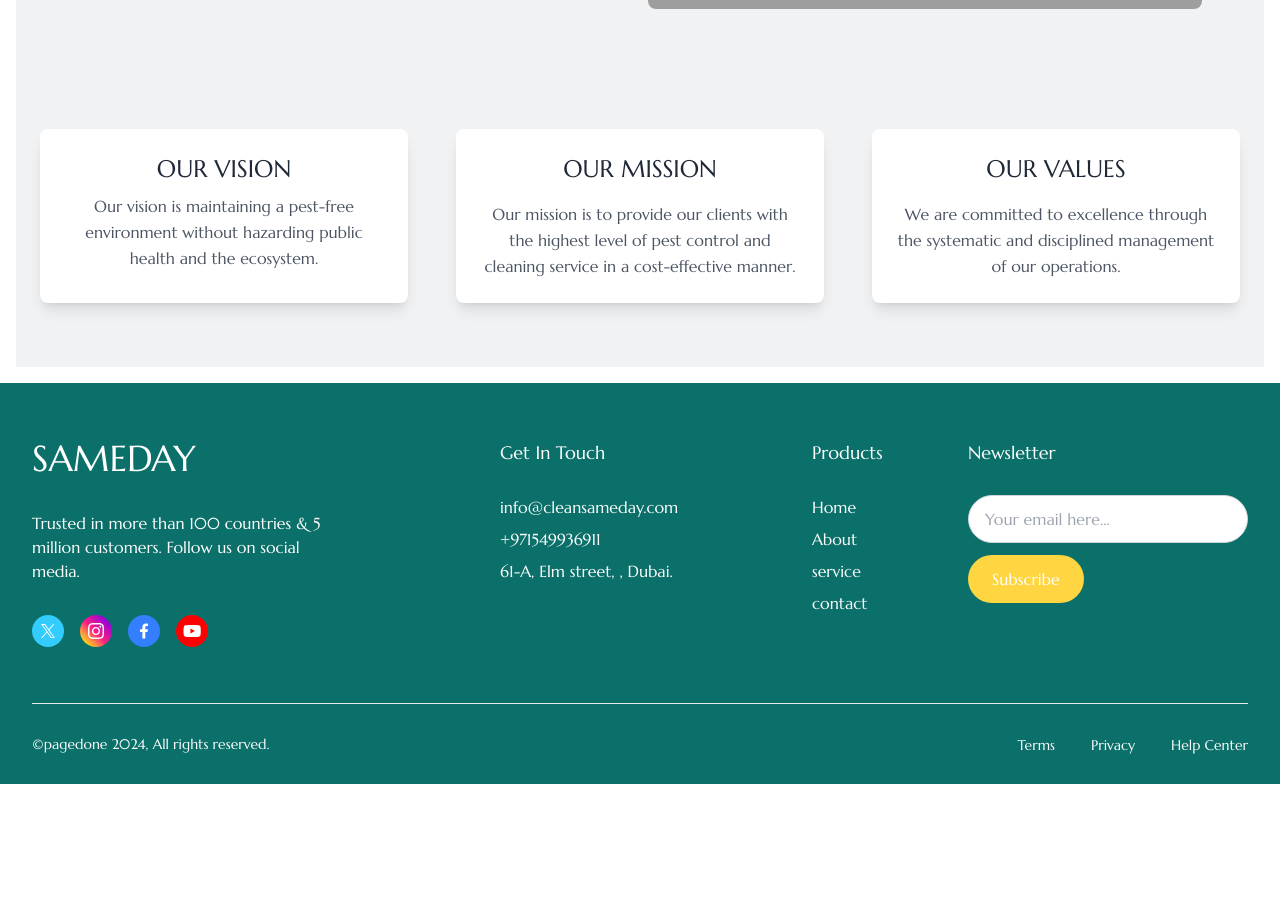
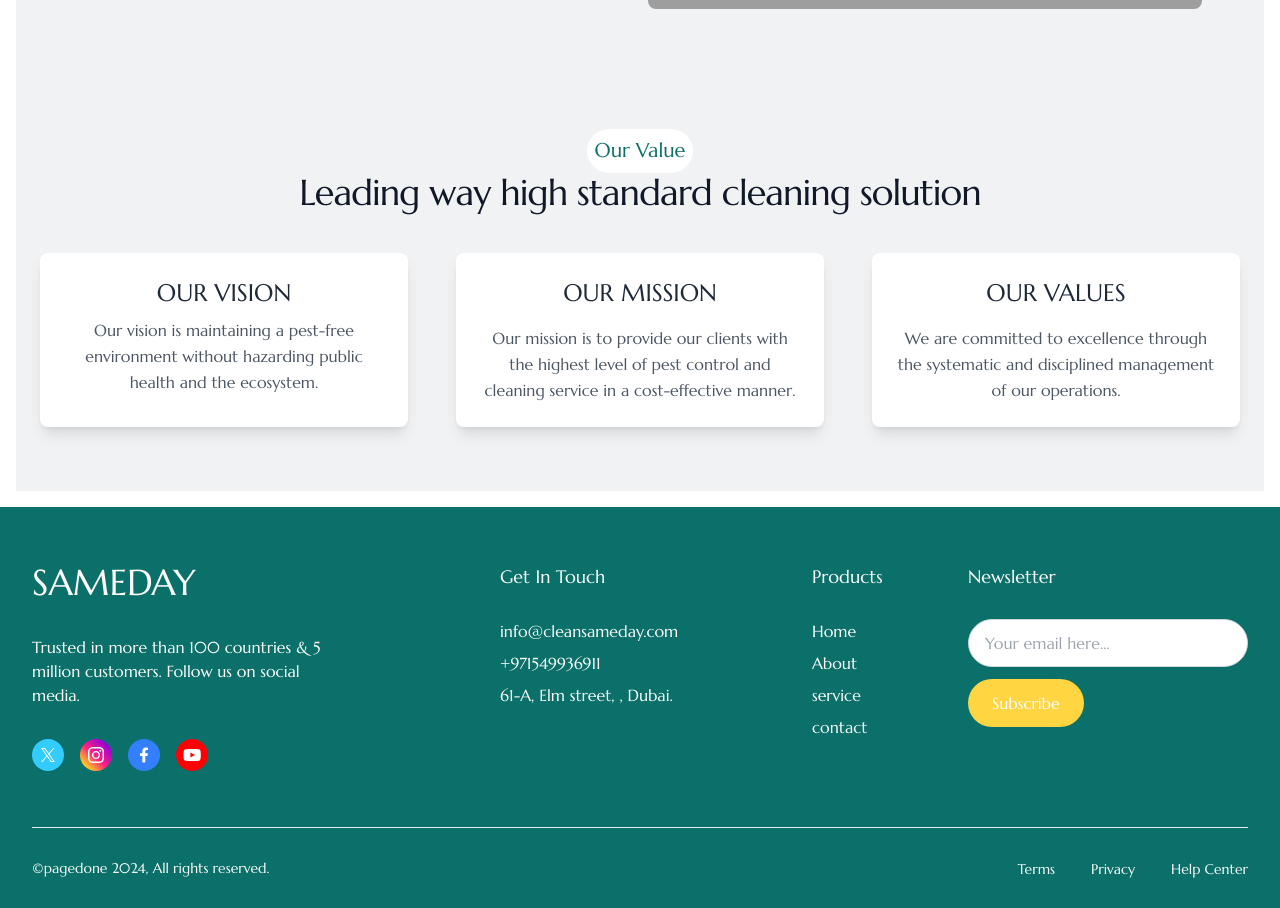
Before and after one commit to md-hafeez-16/cleansameday-Frontend, a React (Vite) app: page /aboutus in a window 1280 px wide. Shown: the part 1359-2267 px from the top of the page. Before the commit the page ends 2143 px from the top, so only its background shows below. Built offline with nearby package versions, Linux system fonts and the light colour scheme; grey boxes are pictures that could not be loaded; a web font is replaced by a local one.

Commit message:
changesss

```diff
--- a/src/pages/aboutus/components/AboutUs.jsx
+++ b/src/pages/aboutus/components/AboutUs.jsx
@@ -68,6 +68,7 @@ import React from "react";
 import backgroundImage from "../../../assets/images/about.jpg";
 import OurVision from "./OurVision";
 import { useNavigate } from "react-router-dom";
+import AboutbookSection from "./AboutbookSection";
 
 const AboutUs = () => {
   const navigate = useNavigate();
@@ -165,6 +166,7 @@ const AboutUs = () => {
           </div>
         </section>
         <OurVision />
+        {/* <AboutbookSection /> */}
 
         {/* <!-- Photo by '@candjstudios' & '@framesforyourheart' on Unsplash --> */}
       </div>
--- /dev/null
+++ b/src/pages/aboutus/components/AboutbookSection.jsx
@@ -0,0 +1,29 @@
+import React from "react";
+import img from "../../../assets/images/abtimg.png";
+const AboutbookSection = () => {
+  return (
+    <>
+      <div className="px-7">
+        <div className=" bg-[#FEDB5D]  rounded-xl">
+          <div className="flex justify-around items-center h-[403px]">
+            <div>
+              <h1 className="text-5xl">Book your cleaning service</h1>
+              <h1 className="text-5xl">today for pristine results</h1>
+              <div className="flex justify-center text-white space-x-4 mt-6">
+                <button
+                  type="submit"
+                  className=" py-3 px-4 bg-primary rounded-full text-white shadow-md"
+                >
+                  Submit
+                </button>
+              </div>
+            </div>
+            <img src={img} alt="" className="relative bottom-6 md:h-[450px]" />
+          </div>
+        </div>
+      </div>
+    </>
+  );
+};
+
+export default AboutbookSection;
--- a/src/pages/aboutus/components/OurVision.jsx
+++ b/src/pages/aboutus/components/OurVision.jsx
@@ -28,17 +28,18 @@ const OurVision = () => {
 
       <section class="">
         <div class="py-8 md:px-4 mx-auto max-w-screen-xl sm:py-16 lg:px-6">
-          {/* <div class="max-w-screen-md mb-8 lg:mb-16">
-            <h2 class="mb-4 text-4xl tracking-tight font-extrabold text-gray-900">
-              Designed for business teams like yours
+          <div class=" text-center mb-8 lg:mb-10">
+            <div className="flex justify-center items-center">
+              <p class="rounded-full text-3xl sm:text-xl bg-white p-2 text-primary">
+                Our Value
+              </p>
+            </div>
+            <h2 class="mb-4 text-4xl tracking-tight  text-gray-900">
+              Leading way high standard cleaning solution
             </h2>
-            <p class="text-gray-500 sm:text-xl">
-              Here at Flowbite we focus on markets where technology, innovation,
-              and capital can unlock long-term value and drive economic growth.
-            </p>
-          </div> */}
+          </div>
           <div class="space-y-8 md:grid md:grid-cols-2 lg:grid-cols-3 md:gap-12 md:space-y-0">
-            <div className="text-center bg-white shadow-lg rounded-lg p-6 hover:shadow-xl transition-shadow duration-300">
+            <div className="text-center bg-white shadow-lg rounded-lg p-6 hover:shadow-xl transition-shadow duration-300 ">
               <h3 className="mb-2 text-2xl  text-gray-800">OUR VISION</h3>
               <p className="text-gray-600 leading-relaxed">
                 Our vision is maintaining a pest-free environment without
```
Also changed, not shown: src/assets/images/abtimg.png (added).
